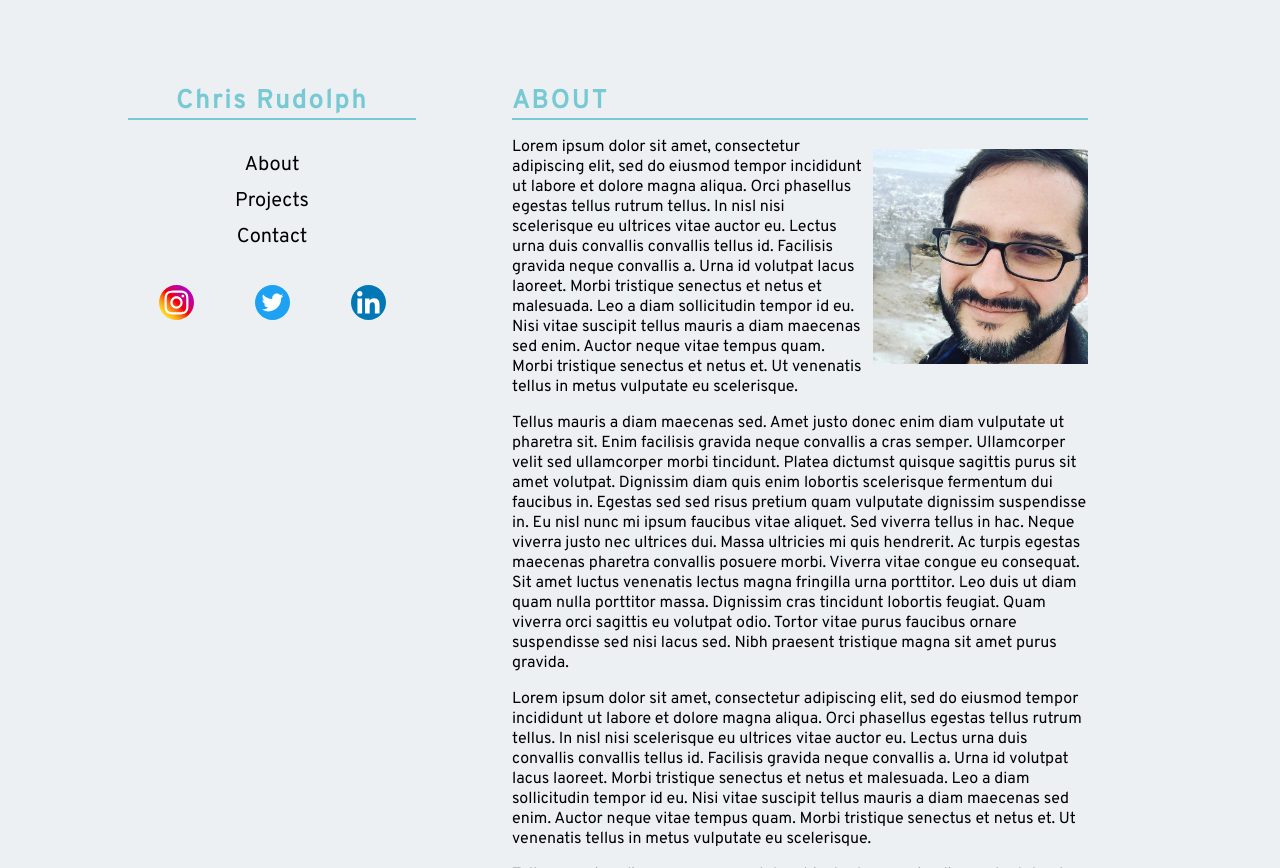
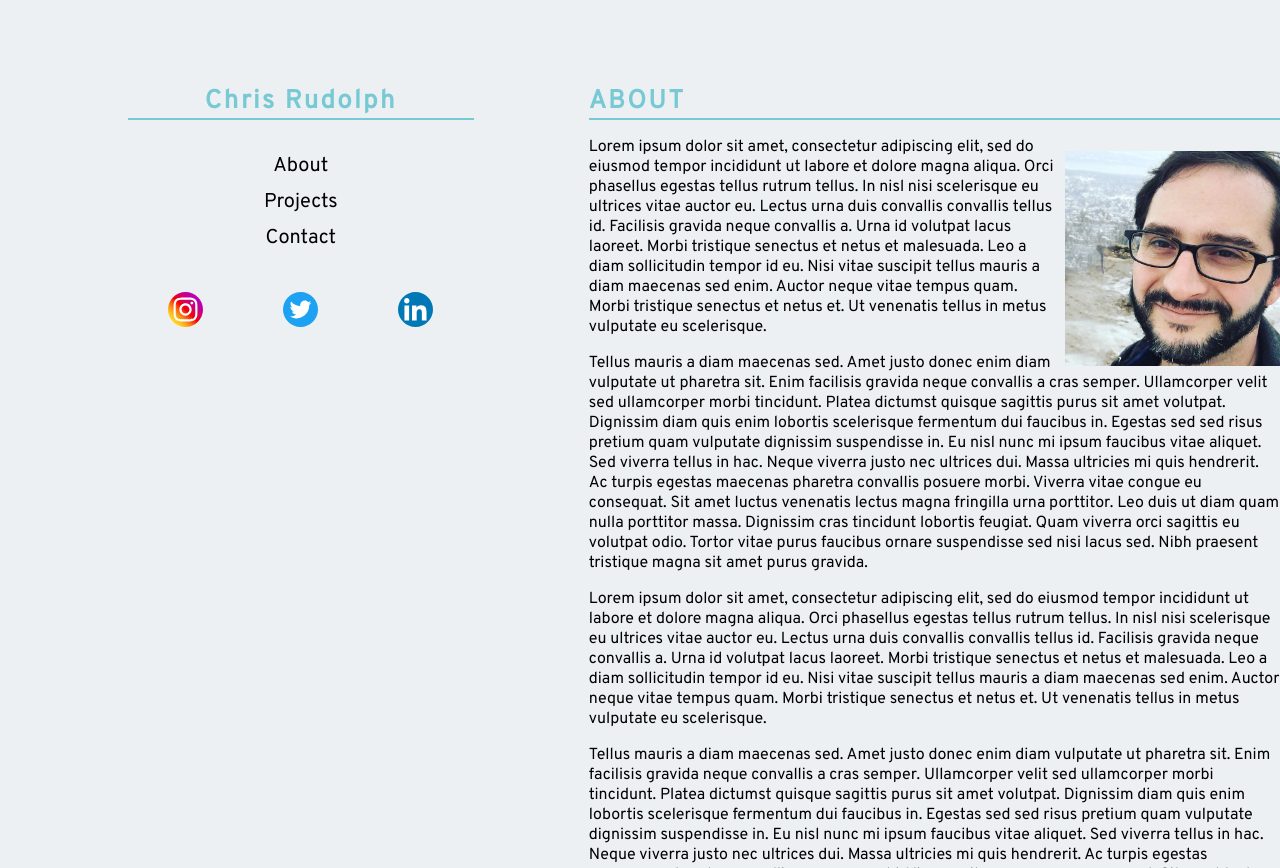
Before and after one commit to chrisjamesr/homepage, a React app: page /about in a window 1280 px wide. Built offline with nearby package versions, Linux system fonts and the light colour scheme; a web font is replaced by a local one.

Commit message:
modify padding on div#app

```diff
--- a/src/styles/App.scss
+++ b/src/styles/App.scss
@@ -20,7 +20,7 @@ body {
   justify-content: space-between;
   align-items: baseline;
   height: 90vh;
-  padding: 5% 15% 5% 10%;
+  padding: 5% 0 5% 10%;
   h1{
     font-size: 1.6rem;
     letter-spacing: .15rem;
@@ -91,6 +91,7 @@ section {
     width: 100%;
 
     > div {
+      padding-right: 0;
       // display:flex;
       // width: 100%;
       // flex-direction: column;
```
